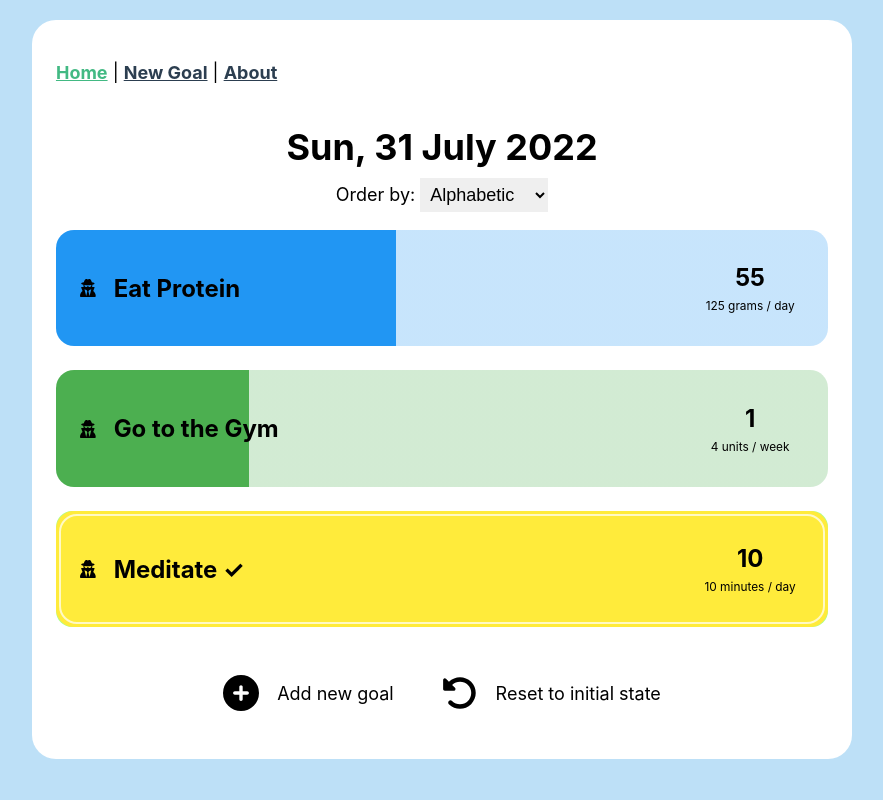
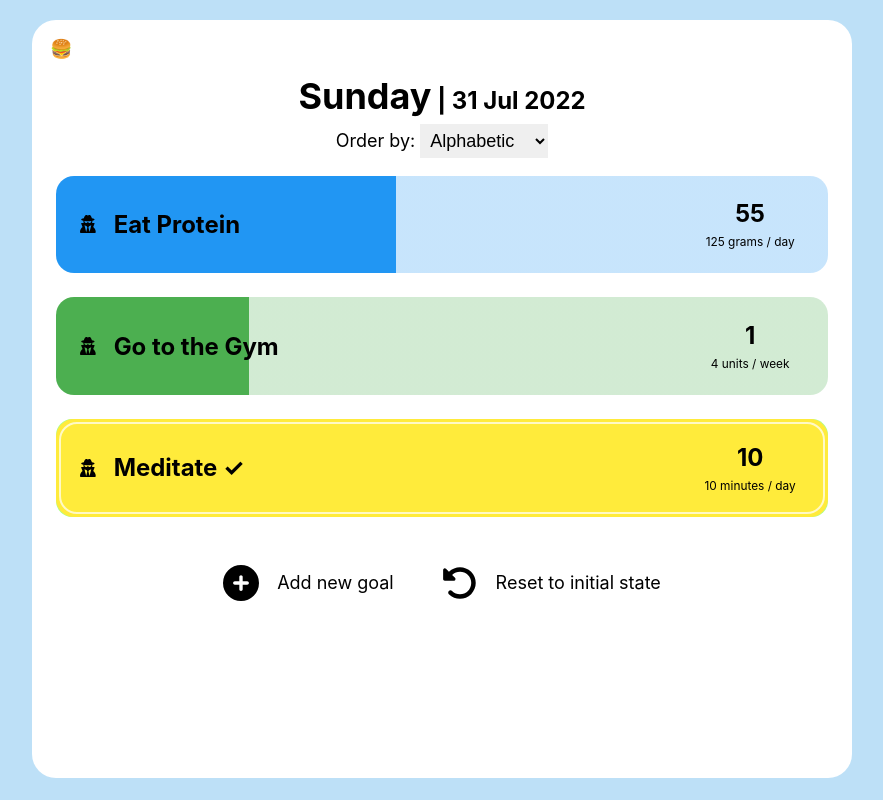
Before and after one commit to davidshir93/markdone-v, a Vue app: page /#/ in a window 1280 px wide. Shown: the whole page, without its empty margins (198-1081 px from the left). Built offline with nearby package versions, Linux system fonts and the light colour scheme.

Commit message:
styles and nav hidding

```diff
--- a/src/App.vue
+++ b/src/App.vue
@@ -1,11 +1,17 @@
 <template>
+  <div class="hamburger">
+    🍔
     <nav>
       <router-link to="/">Home</router-link> |
       <router-link to="/newGoal">New Goal</router-link> |
       <router-link to="/about">About</router-link>
     </nav>
+  </div>
+
   <router-view v-slot="{ Component }">
+    <transition name="fade" mode="out-in">
       <component :is="Component" />
+    </transition>
   </router-view>
 </template>
 <script>
@@ -18,21 +24,6 @@ export default {
 <style lang="scss">
 * {
   box-sizing: border-box;
-}
-nav {
-  padding: 1rem 0rem;
-
-  a {
-    font-weight: bold;
-    color: #2c3e50;
-
-    &.router-link-exact-active {
-      color: #42b983;
-    }
-  }
-}
-
-* {
   font-size: 18px;
 }
 
@@ -62,6 +53,50 @@ h2 {
   background-color: white;
   border-radius: 1.33rem;
   width: 100%;
+  height: calc(100vh - 2.33rem);
+  position: relative;
+}
+
+.hamburger {
+  position: absolute;
+  left: 0;
+  top: 0;
+  font-size: 1rem;
+  width: 100%;
+  display: inline-block;
+  z-index: 1;
+  background: none;
+  padding: 1rem;
+
+  nav {
+    opacity: 0;
+    transform: scaleX(0);
+    transform-origin: left center;
+    display: inline;
+    margin-left: 1rem;
+    width: 100%;
+    transition: all 250ms cubic-bezier(0, 0.17, 0.23, 1) 100ms;
+    a {
+      font-weight: bold;
+      color: #2c3e50;
+
+      &.router-link-exact-active {
+        color: #42b983;
+      }
+    }
+    a:not(:last-child) {
+      margin-right: 0.33rem;
+    }
+    a:not(:first-child) {
+      margin-left: 0.33rem;
+    }
+  }
+  &:hover {
+    nav {
+      transform: scaleX(1);
+      opacity: 1;
+    }
+  }
 }
 
 /* On screens that are 870px or less */
@@ -102,4 +137,22 @@ h2 {
     z-index: 100;
   }
 }
+
+// Animation classes
+.fade-enter-active {
+  transition: all 200ms ease-in-out;
+}
+
+.fade-leave-active {
+  transition: all 150ms ease-in-out;
+}
+
+.fade-enter-from {
+  transform: translateX(10rem);
+  opacity: 0;
+}
+.fade-leave-to {
+  transform: translateX(-10rem);
+  opacity: 0;
+}
 </style>
--- a/src/components/HeaderTitle.vue
+++ b/src/components/HeaderTitle.vue
@@ -1,6 +1,7 @@
 <template>
   <div class="header">
     <h1>{{ title }}</h1>
+    <h2 v-if="subtitle">&nbsp;| {{ subtitle }}</h2>
   </div>
 </template>
 
@@ -12,12 +13,27 @@ export default {
       type: String,
       default: "Hello world",
     },
+    subtitle: {
+      type: String,
+      default: "",
+    },
   },
 };
 </script>
 
 <style>
+.header {
+  text-align: center;
+  margin-top: 1.33rem;
+}
 h1 {
-  margin-bottom: 0.5rem;
+  margin: 0.33rem 0;
+  text-align: center;
+  display: inline-block;
+}
+h2 {
+  text-align: center;
+  margin: 0.33rem 0;
+  display: inline-block;
 }
 </style>
--- a/src/views/AboutView.vue
+++ b/src/views/AboutView.vue
@@ -1,5 +1,17 @@
 <template>
   <div class="about">
-    <h1>This is an about page</h1>
+    <HeaderTitle title="This is the about page" />
+    <p>This project was made by David Shir</p>
   </div>
 </template>
+
+<script>
+import HeaderTitle from "@/components/HeaderTitle.vue";
+
+export default {
+  name: "AboutView",
+  components: { HeaderTitle },
+};
+</script>
+
+<style scoped></style>
--- a/src/views/HomeView.vue
+++ b/src/views/HomeView.vue
@@ -1,7 +1,7 @@
 <template>
   <div class="page">
     <div class="home">
-      <HeaderTitle :title="calcDateTitle"></HeaderTitle>
+      <HeaderTitle :title="calcDayName" :subtitle="calcDateSubTitle" />
       <GoalsList />
       <div class="bottom-menu">
         <router-link to="/newGoal" style="text-decoration: none">
@@ -25,20 +25,30 @@ import GoalsList from "@/components/GoalsList.vue";
 
 import { mapActions } from "vuex";
 
-const days = ["Sun", "Mon", "Tue", "Wed", "Thu", "Fri", "Sat"];
+const days = [
+  "Sunday",
+  "Monday",
+  "Tuesday",
+  "Wedsday",
+  "Thursday",
+  "Friday",
+  "Saturday",
+];
 
 export default {
   name: "HomeView",
   components: { HeaderTitle, ButtonHome, GoalsList },
   computed: {
-    calcDateTitle() {
+    calcDayName() {
+      let today = new Date();
+      return days[today.getDay()];
+    },
+    calcDateSubTitle() {
       let today = new Date();
       return (
-        days[today.getDay()] +
-        ", " +
         today.toLocaleString("en-US", { day: "2-digit" }) +
         " " +
-        today.toLocaleString("en-US", { month: "long" }) +
+        today.toLocaleString("en-US", { month: "short" }) +
         " " +
         today.getFullYear()
       );
```
Lines whose indentation alone changed are shown as unchanged.
